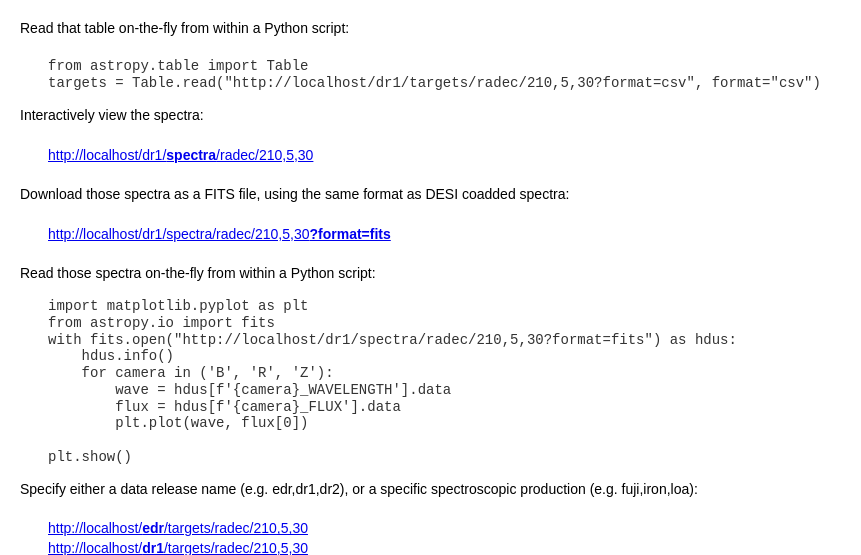
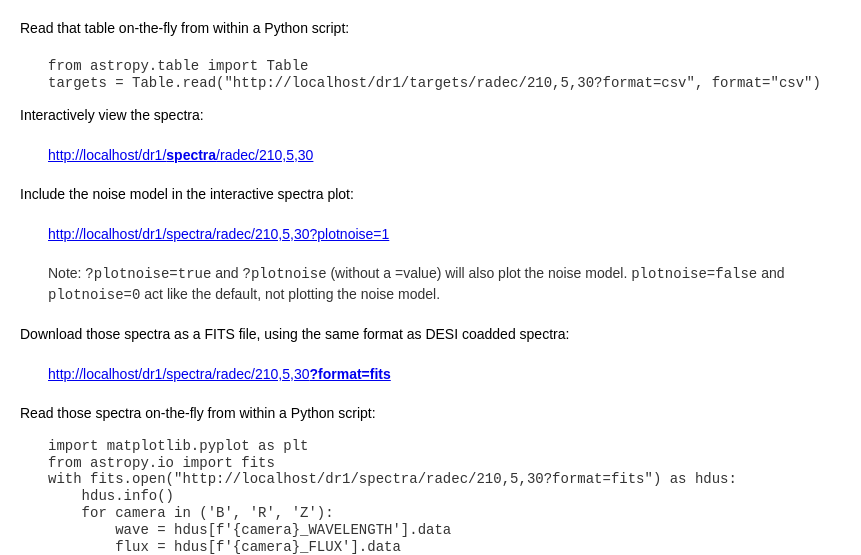
Before and after one commit to sbailey/inspector, a Flask app: page /examples in a window 1280 px wide. Shown: the part 442-997 px from the top of the page, without its empty margins (0-861 px from the left). Run offline with Flask 3, Linux system fonts and the light colour scheme.

Commit message:
make plotting the noise model optional

```diff
--- a/app.py
+++ b/app.py
@@ -445,6 +445,11 @@ def render_spectra_plot(spectra):
         else:
             title = 'DESI spectra'
 
+        if 'plotnoise' in request.args and request.args['plotnoise'].lower() in ('', '1', 'true'):
+            with_noise = True
+        else:
+            with_noise = False
+
         prospectfile = f'{tmpdir}/prospect.html'
         print(f'Writing prospect spectra to {prospectfile}')
 
@@ -459,7 +464,9 @@ def render_spectra_plot(spectra):
                 with_full_2ndfit=False,
                 with_thumb_tab=False,
                 with_coaddcam=False,
+                with_noise=with_noise,
                 num_approx_fits=0,
+                top_metadata=['TARGETID', 'TILEID', 'FIBER']
             )
 
         with open(prospectfile, 'r') as fp:
--- a/templates/error.html
+++ b/templates/error.html
@@ -11,7 +11,7 @@
 </p>
 
 <p>
-See the <a href="examples/">Examples</a> page for further information about valid URLs.
+See the <a href="/examples/">Examples</a> page for further information about valid URLs.
 <p>
 
 {% endblock %}
--- a/templates/examples.html
+++ b/templates/examples.html
@@ -36,6 +36,14 @@ targets = Table.read("{{ root_url }}/dr1/targets/radec/210,5,30?format=csv", for
 <p>Interactively view the spectra:</p>
 <p class="indented-paragraph">
 <a href="{{ root_url }}/dr1/spectra/radec/210,5,30">{{ root_url }}/dr1/<b>spectra</b>/radec/210,5,30</a><br>
+</p>
+
+<p>Include the noise model in the interactive spectra plot:</p>
+<p class="indented-paragraph">
+<a href="/dr1/spectra/radec/210,5,30?plotnoise=1">{{ root_url }}/dr1/spectra/radec/210,5,30?plotnoise=1</a><br>
+<br>
+Note: <code>?plotnoise=true</code> and <code>?plotnoise</code> (without a =value) will also plot the noise model.
+<code>plotnoise=false</code> and <code>plotnoise=0</code> act like the default, not plotting the noise model.
 </p>
 
 <p>Download those spectra as a FITS file, using the same format as DESI coadded spectra:</p>
```
